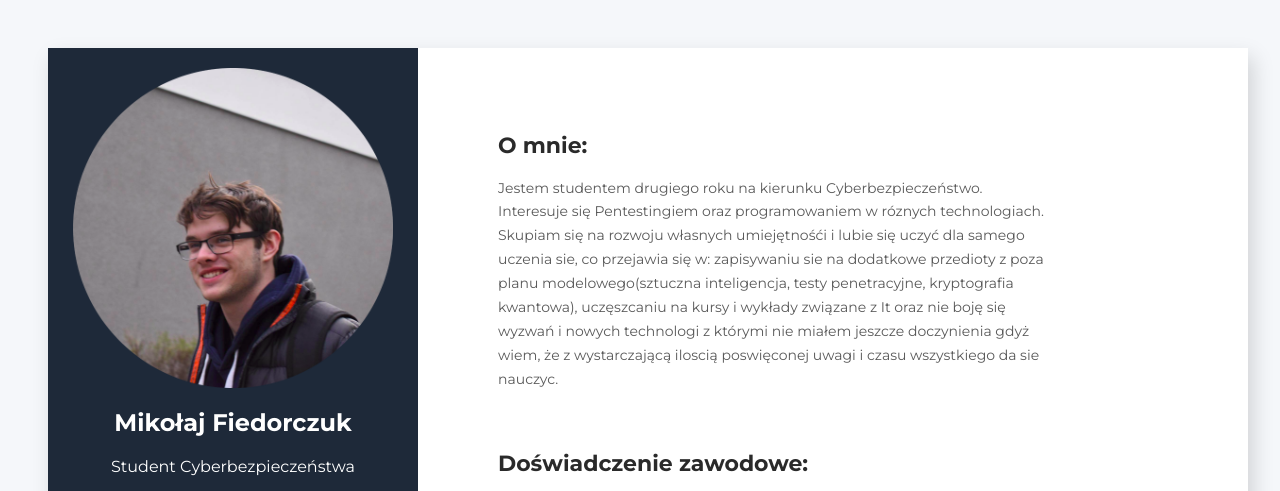
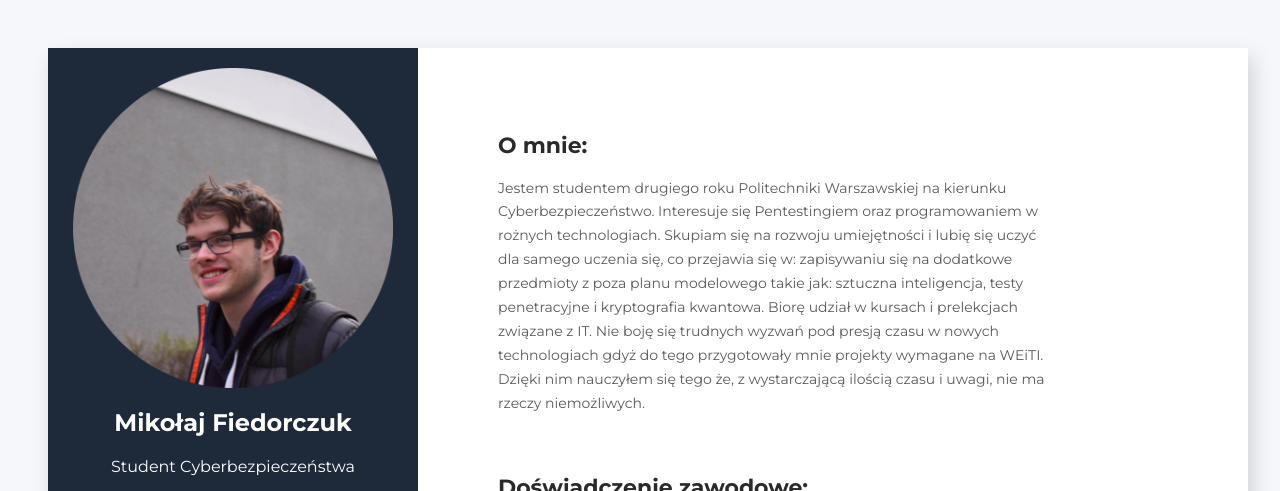
Before and after one commit to FiedorPw/CV, a plain HTML site: page index.html in a window 1280 px wide. Shown: the top 491 px of the page. Drawn offline with Linux system fonts and the light colour scheme.

Commit message:
poprawa bio

```diff
--- a/index.html
+++ b/index.html
@@ -74,7 +74,7 @@
           <ul class="skills-list">
 
           <li class="skills-item">Penetration Testing</li>
-          <li class="skills-item">Java</li>
+          <li class="skills-item">Java/Spring Boot</li>
           <li class="skills-item">Web Development</li>
           <li class="skills-item">Python</li>
           <li class="skills-item">Linux</li>
@@ -84,6 +84,7 @@
           <li class="skills-item">C/C++</li>
           <li class="skills-item">C#</li>
           <li class="skills-item">Matlab, Mathematica, R</li>
+          <li class="skills-item">Osint</li>
           </ul>
         </section>
         <section class="skills">
@@ -105,13 +106,15 @@
             O mnie:
           </h2>
           <p class="bio-about">
-            Jestem studentem drugiego roku na kierunku Cyberbezpieczeństwo.
-            Interesuje się Pentestingiem oraz programowaniem w róznych technologiach.
-            Skupiam się na rozwoju własnych umiejętnośći i lubie się uczyć dla samego
-            uczenia sie, co przejawia się
-            w: zapisywaniu sie na dodatkowe przedioty z poza planu modelowego(sztuczna inteligencja, testy penetracyjne, kryptografia kwantowa),
-            uczęszcaniu na kursy i wykłady związane z It oraz nie boję się wyzwań i nowych technologi z którymi nie miałem jeszcze doczynienia
-            gdyż wiem, że z wystarczającą iloscią poswięconej uwagi i czasu wszystkiego da sie nauczyc.
+            Jestem studentem drugiego roku Politechniki Warszawskiej na kierunku Cyberbezpieczeństwo.
+            Interesuje się Pentestingiem oraz programowaniem w rożnych technologiach.
+            Skupiam się na rozwoju umiejętności i lubię się uczyć dla samego
+            uczenia się, co przejawia się
+            w: zapisywaniu się na dodatkowe przedmioty z poza planu modelowego takie jak:
+            sztuczna inteligencja, testy penetracyjne i kryptografia kwantowa.
+            Biorę udział w kursach i prelekcjach związane z IT. Nie boję się trudnych wyzwań pod presją czasu
+            w nowych technologiach gdyż do tego przygotowały mnie projekty wymagane na WEiTI. Dzięki nim nauczyłem się
+            tego że, z wystarczającą ilością czasu i uwagi, nie ma rzeczy niemożliwych.
 
           </p>
         </section>
```
